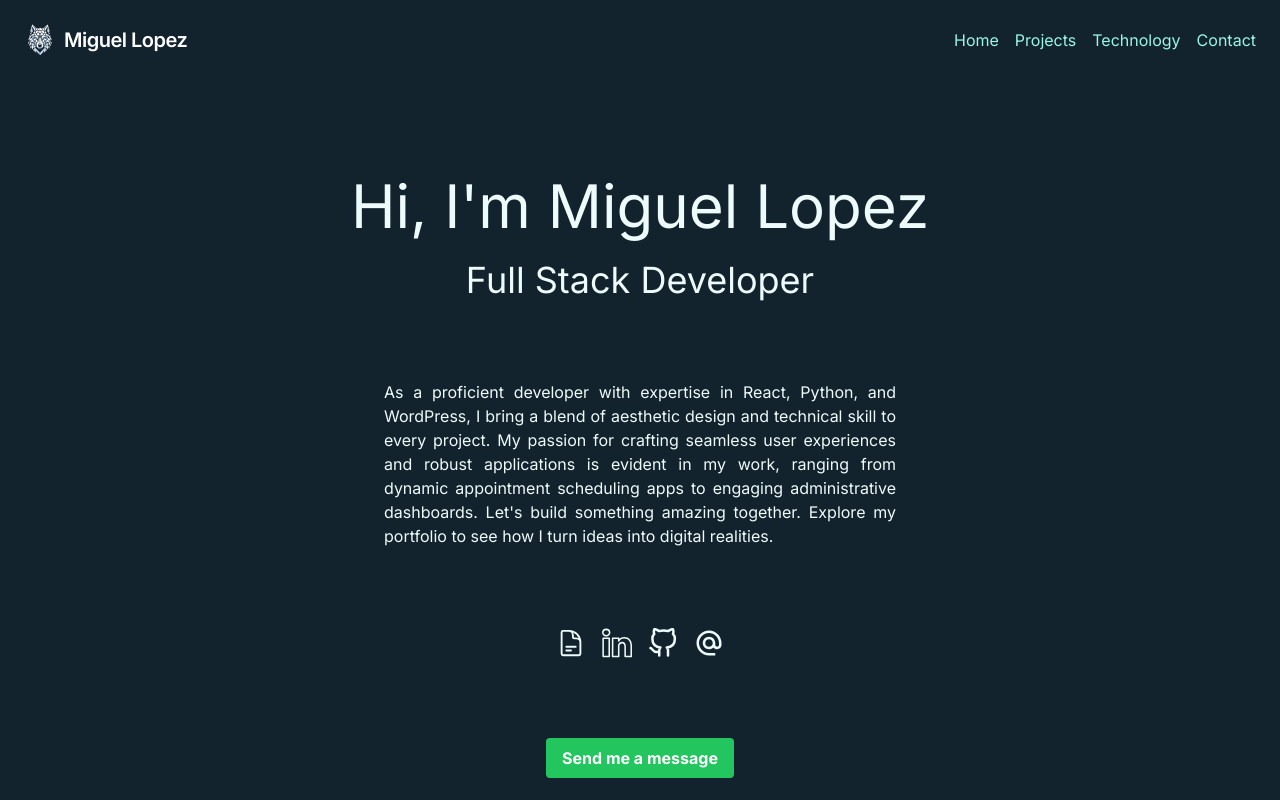
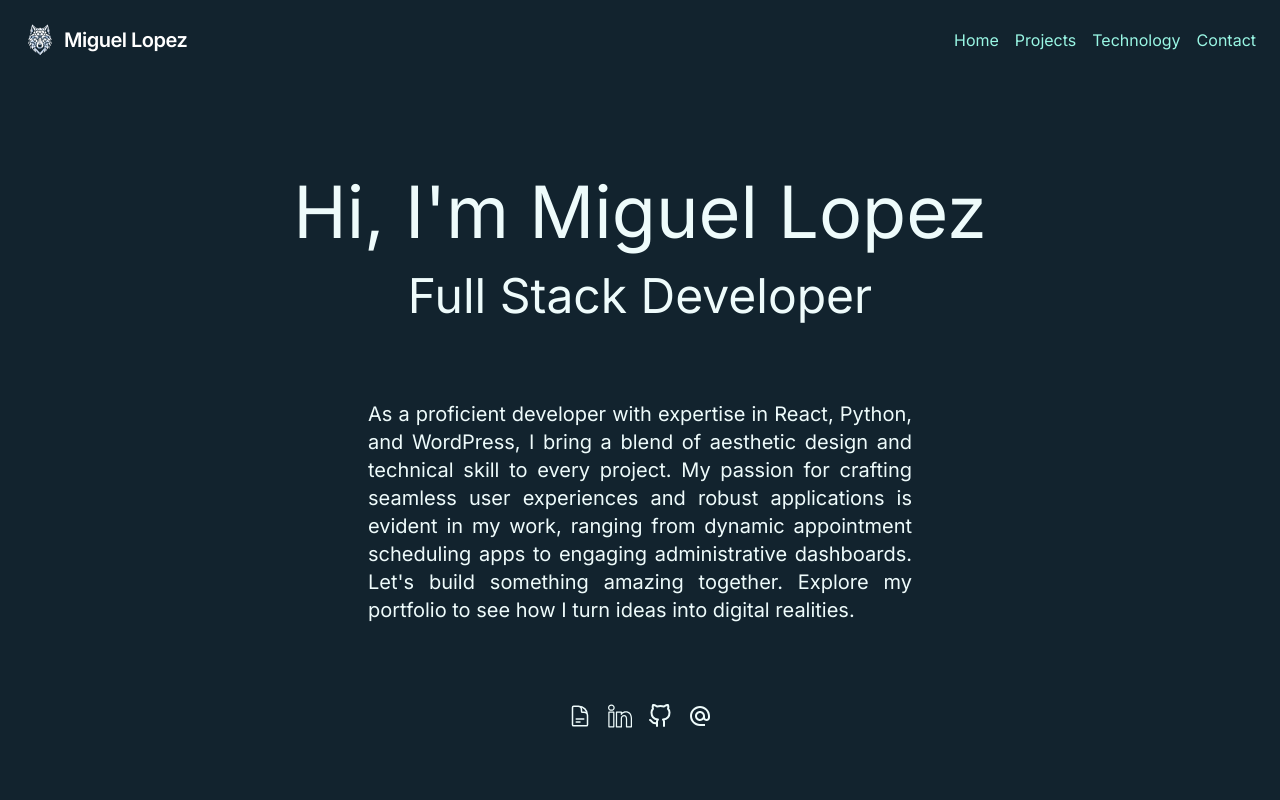
Before and after one commit to miguellopez-dev/miguellopez.dev, a Next.js app: page / in a window 1280 px wide. Shown: the top 800 px of the page. Built offline with nearby package versions, Linux system fonts and the light colour scheme.

Commit message:
Soical icons

```diff
--- a/app/page.tsx
+++ b/app/page.tsx
@@ -8,11 +8,11 @@ export default function HomePage() {
     return (
         <div className='flex min-h-screen flex-col items-center space-y-20 p-24'>
             <div className='flex flex-col items-center  space-y-6'>
-                <h1 className='text-6xl'>Hi, I'm Miguel Lopez</h1>
-                <h2 className='text-4xl'>Full Stack Developer</h2>
+                <h1 className='text-7xl'>Hi, I'm Miguel Lopez</h1>
+                <h2 className='text-5xl'>Full Stack Developer</h2>
             </div>
-            <div className='mx-72'>
-                <p className='text-justify'>
+            <div className='w-100 md:w-1/2'>
+                <p className='text-justify text-xl'>
                     As a proficient developer with expertise in React, Python,
                     and WordPress, I bring a blend of aesthetic design and
                     technical skill to every project. My passion for crafting
@@ -23,15 +23,14 @@ export default function HomePage() {
                     ideas into digital realities.
                 </p>
             </div>
-            <div className='flex space-x-4 text-3xl'>
-                <HiOutlineDocumentText />
-
-                <SlSocialLinkedin />
-                <FiGithub />
-                <MdAlternateEmail />
+            <div className='flex space-x-4'>
+                <HiOutlineDocumentText className='text-2xl transition-colors hover:text-teal-400 duration-300' />
+                <SlSocialLinkedin className='text-2xl transition-colors hover:text-teal-400 duration-300' />
+                <FiGithub className='text-2xl transition-colors hover:text-teal-400 duration-300' />
+                <MdAlternateEmail className='text-2xl transition-colors hover:text-teal-400 duration-300' />
             </div>
             <div>
-                <button className='bg-green-500 hover:bg-green-700 text-white font-bold py-2 px-4 rounded'>
+                <button className='bg-green-500 hover:bg-green-700 text-white font-bold py-2 px-4 rounded transition-colors duration-300'>
                     Send me a message
                 </button>
             </div>
```
